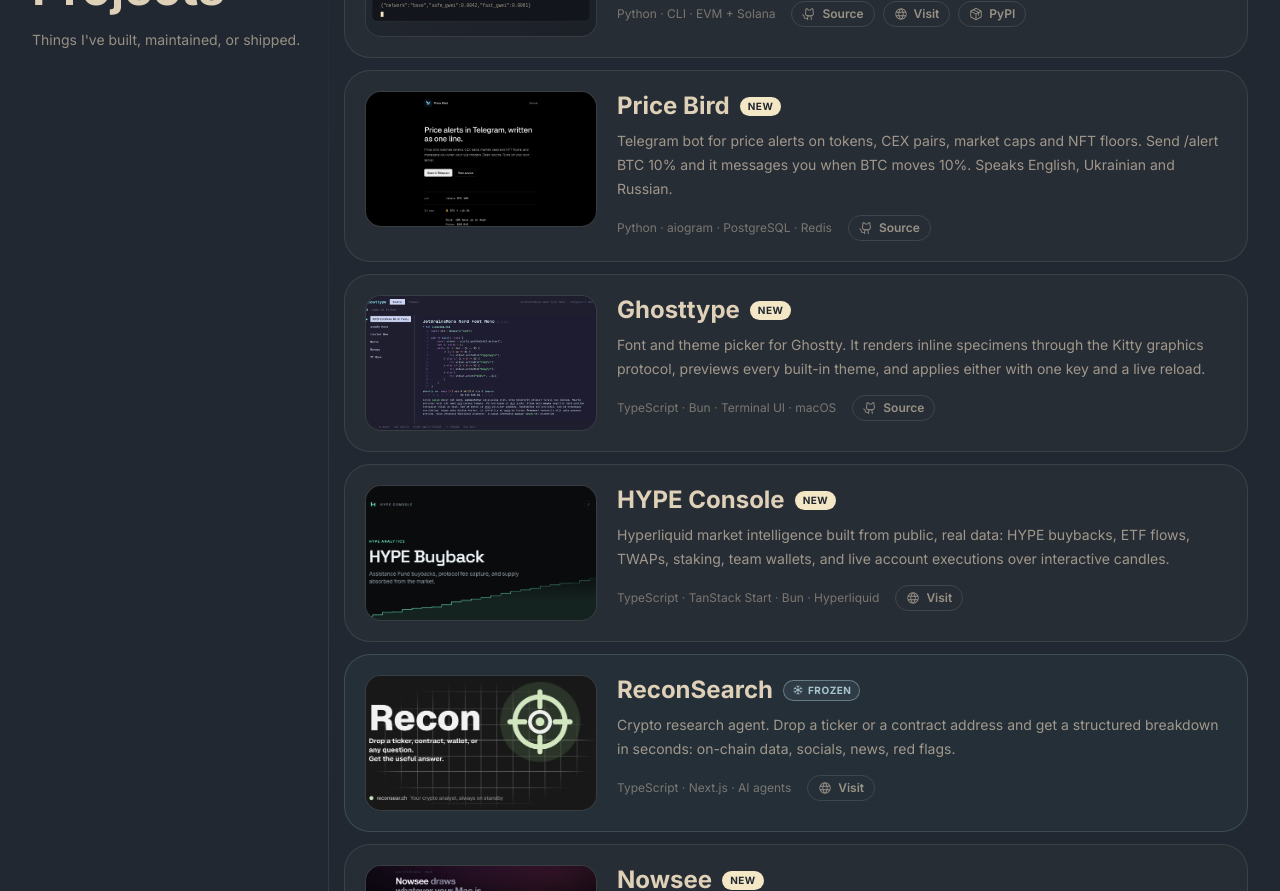
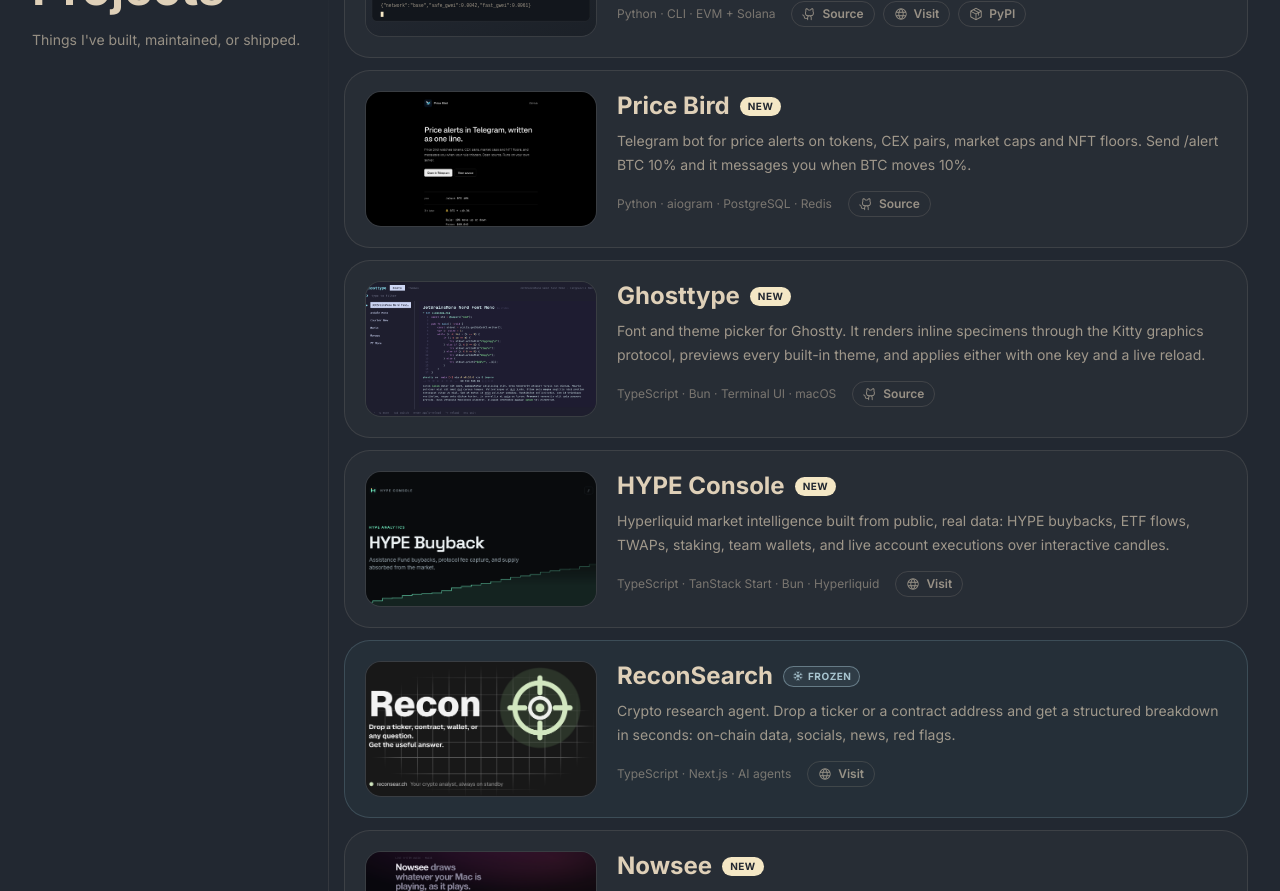
Before and after one commit to Sergio-prog/serhiifotex.dev, a React (Vite) app: page / in a window 1280 px wide. Shown: the part 1000-1891 px from the top of the page. Built offline with nearby package versions, Linux system fonts and the light colour scheme.

Commit message:
feat(projects): remove unnecesarry info

```diff
--- a/src/components/ProjectsSection.tsx
+++ b/src/components/ProjectsSection.tsx
@@ -40,7 +40,7 @@
   {
     name: "Price Bird",
     description:
-      "Telegram bot for price alerts on tokens, CEX pairs, market caps and NFT floors. Send /alert BTC 10% and it messages you when BTC moves 10%. Speaks English, Ukrainian and Russian.",
+      "Telegram bot for price alerts on tokens, CEX pairs, market caps and NFT floors. Send /alert BTC 10% and it messages you when BTC moves 10%.",
     stack: ["Python", "aiogram", "PostgreSQL", "Redis"],
     createdAt: "2026-05-12",
     repo: "https://github.com/Sergio-prog/price-bird",
```
